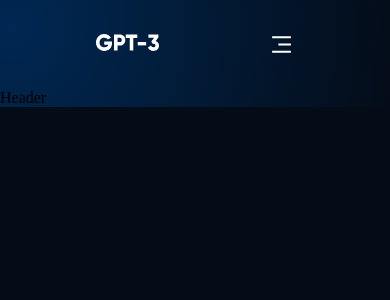
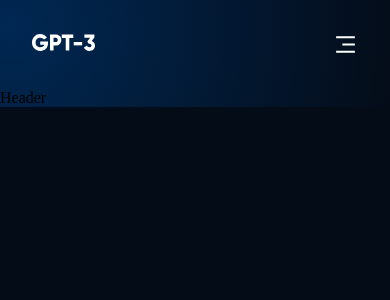
Before and after one commit to younusraza909/chat-gpt3-ui, a React (Create React App) app: page / in a window 390 px wide. Shown: the top 300 px of the page. Built offline with nearby package versions, Linux system fonts and the light colour scheme.

Commit message:
a little adjustment for navbar

```diff
--- a/src/components/navbar/navbar.css
+++ b/src/components/navbar/navbar.css
@@ -103,6 +103,16 @@
     background-color: var(--color-blog);
     border-radius: 10px;
     display: block;
+  }
 }
 
+
+@media screen and (max-width: 550px) {
+    .gpt3__navbar{
+        padding: 2rem;
+    }
+    .gpt3__navbar-small{
+        top: 60px;
+        right: 40px;
+    }
 }
```
